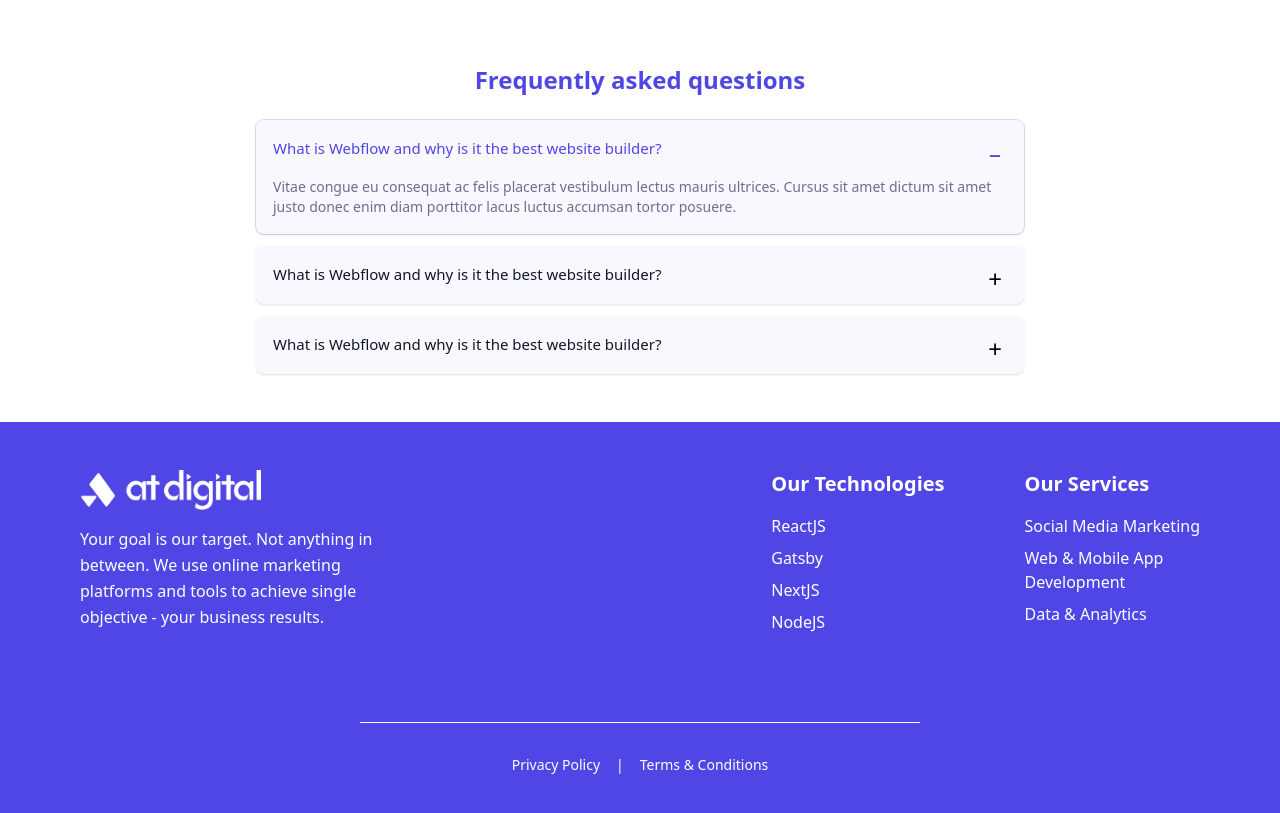
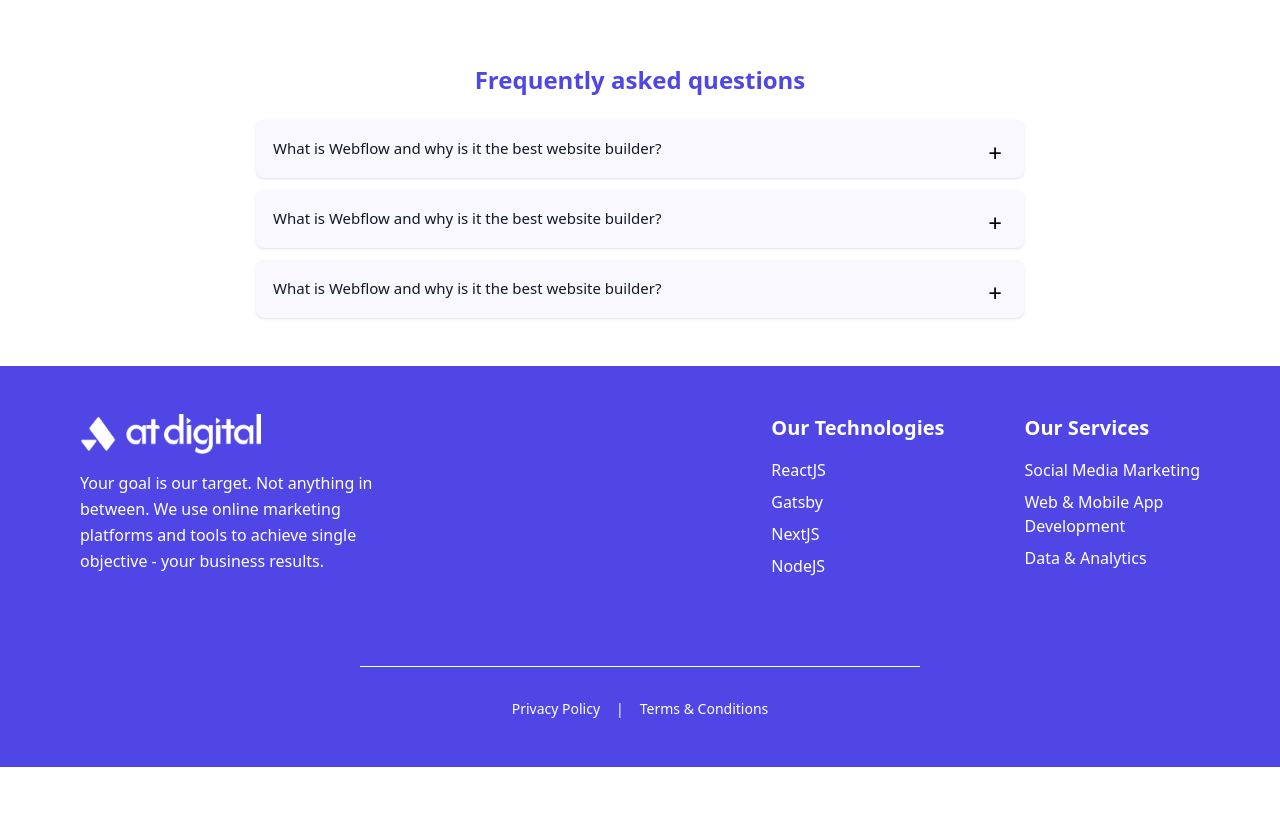
Before and after one commit to Munasinghe123/AtDigital-Landingpage, a React (Vite) app: page / in a window 1280 px wide. Shown: the part 1880-2693 px from the top of the page. After the commit the page ends 2647 px from the top, so only its background shows below. Built offline with nearby package versions, Linux system fonts and the light colour scheme.

Commit message:
fix:faq ui

```diff
--- a/src/Pages/LandingPage/Faq.jsx
+++ b/src/Pages/LandingPage/Faq.jsx
@@ -17,7 +17,7 @@ const FAQ_DATA = [
 
 export default function Faq() {
 
-  const [openIndex, setOpenIndex] = useState(0);
+  const [openIndex, setOpenIndex] = useState(null);
 
   const toggle = (idx) => {
     setOpenIndex((prev) => (prev === idx ? null : idx));
```
